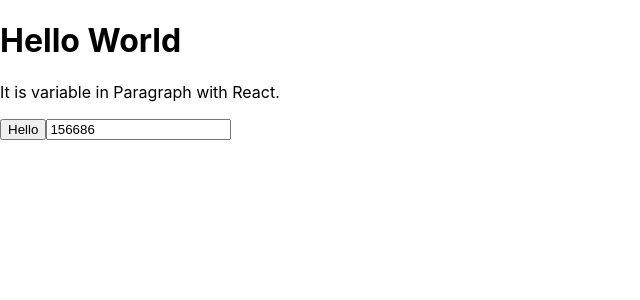
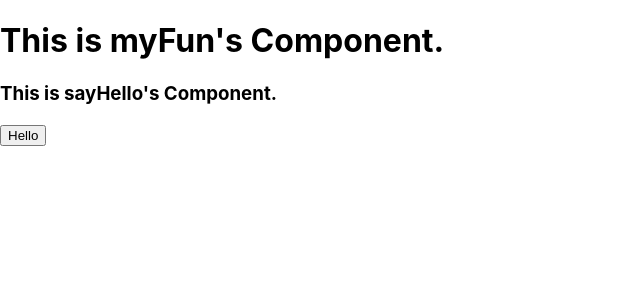
Before and after one commit to pavelFaraday/React-JS, a React (Create React App) app in the folder react-lessons/: page / in a window 1280 px wide. Shown: the top 300 px of the page, without its empty margins (0-640 px from the left). Built offline with nearby package versions, Linux system fonts and the light colour scheme.

Commit message:
React Lessons | import component to anothe component

```diff
--- a/react-lessons/src/App.js
+++ b/react-lessons/src/App.js
@@ -1,24 +1,12 @@
-// 2) add javaScript  Logic tO html
-// Everithing in {} is javascript Code
-// We put {} into component's html code, for adding JS logic to Html
-
+// 3) import files to another file
 import React from 'react';
+import Hello from './sayHello';
 
 function myFun() {
-
-  const sayHello = () => {
-    alert('Hello');
-  };
-
-  let counter = 156686;
-  let myPara = 'It is variable in Paragraph with React.';
-
   return (
     <div>
-      <h1>Hello World</h1>
-      <p>{myPara}</p>
-      <button onClick={sayHello}>Hello</button>
-      <input type='text' value={counter}></input>
+      <h1>This is myFun's Component.</h1>
+      <Hello/>
     </div>
   );
 }
--- /dev/null
+++ b/react-lessons/src/sayHello.js
@@ -0,0 +1,16 @@
+import React from 'react';
+
+function Hello() {
+    const sayHello = () => {
+      alert('Hello');
+    };
+
+    return (
+      <div>
+        <h3>This is sayHello's Component.</h3>
+        <button onClick={sayHello}>Hello</button>
+      </div>
+    );
+  }
+
+  export default Hello;
```
Also changed, not shown: 1 other file (tests, documents, lock files or other folders).
